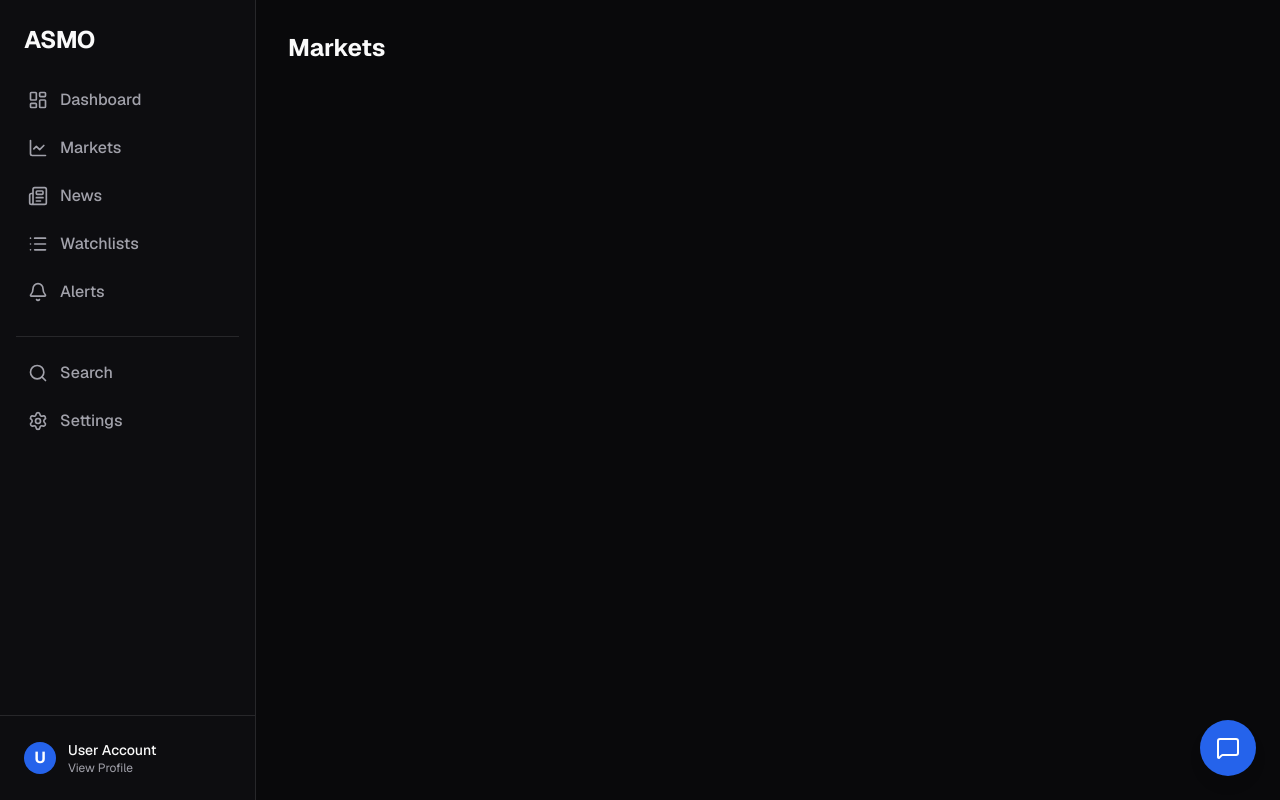
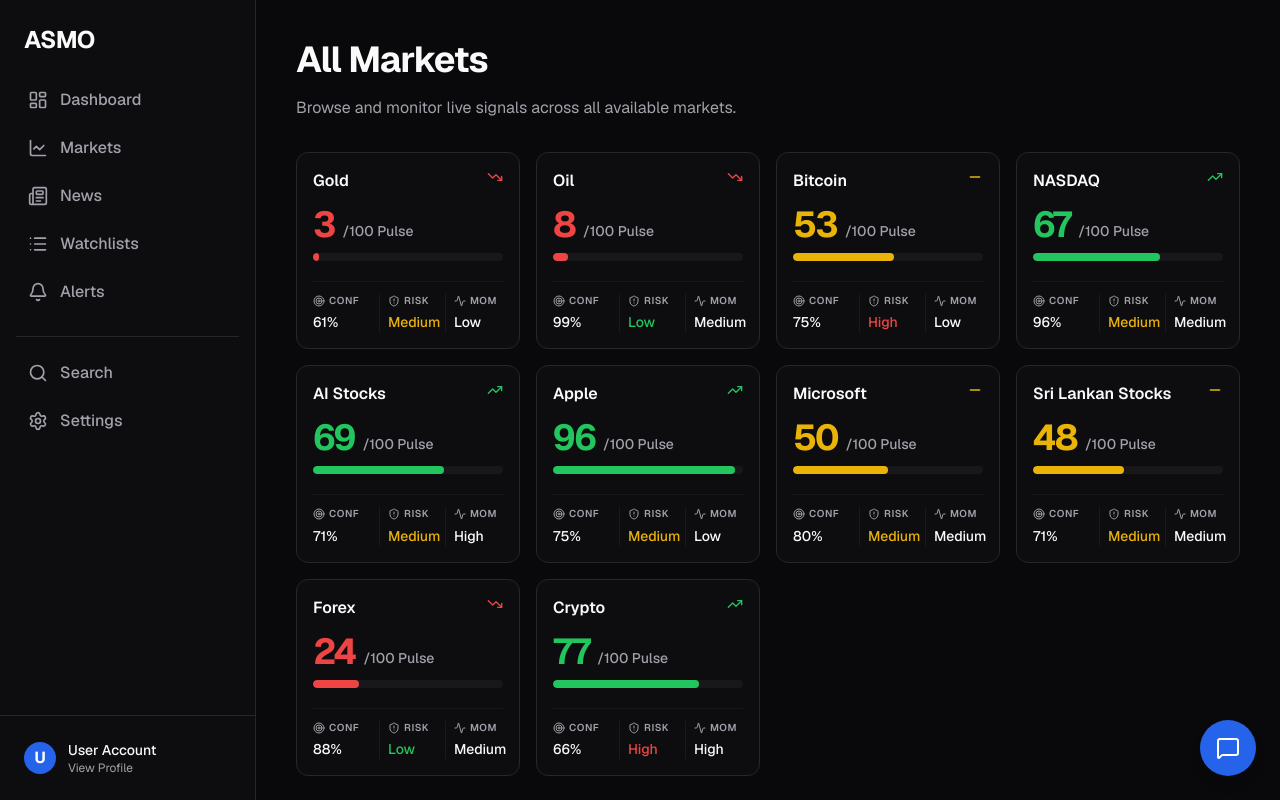
Before and after one commit to VelovsHQ/ASMO, a Next.js app in the folder frontend/: page /markets in a window 1280 px wide. Built offline with nearby package versions, Linux system fonts and the light colour scheme.

Commit message:
feat(markets): build all markets grid page

```diff
--- a/frontend/src/app/markets/page.tsx
+++ b/frontend/src/app/markets/page.tsx
@@ -1,7 +1,40 @@
+"use client";
+
+import { generateMockMarketSignal } from "@/lib/mockData";
+import MarketPulseScore from "@/components/MarketPulseScore";
+import Link from "next/link";
+import { useMemo } from "react";
+
+const ALL_MARKETS = [
+  "Gold", "Oil", "Bitcoin", "NASDAQ", "AI Stocks",
+  "Apple", "Microsoft", "Sri Lankan Stocks", "Forex", "Crypto"
+];
+
 export default function MarketsPage() {
+  const signals = useMemo(() => {
+    return ALL_MARKETS.map(name => generateMockMarketSignal(name));
+  }, []);
+
   return (
-    <div className="p-8">
-      <h1 className="text-2xl font-bold">Markets</h1>
+    <div className="p-6 md:p-10 flex flex-col gap-8 max-w-7xl mx-auto w-full pb-32">
+      <section className="flex flex-col gap-4">
+        <h1 className="text-3xl md:text-4xl font-bold tracking-tight text-foreground">
+          All Markets
+        </h1>
+        <p className="text-muted-foreground">
+          Browse and monitor live signals across all available markets.
+        </p>
+      </section>
+
+      <section className="grid grid-cols-1 sm:grid-cols-2 lg:grid-cols-3 xl:grid-cols-4 gap-4">
+        {signals.map((signal) => (
+          <Link key={signal.symbol} href={`/markets/${signal.symbol}`} className="block h-full group">
+            <div className="h-full transition-transform duration-200 group-hover:-translate-y-1">
+              <MarketPulseScore signal={signal} size="compact" />
+            </div>
+          </Link>
+        ))}
+      </section>
     </div>
   );
 }
```
